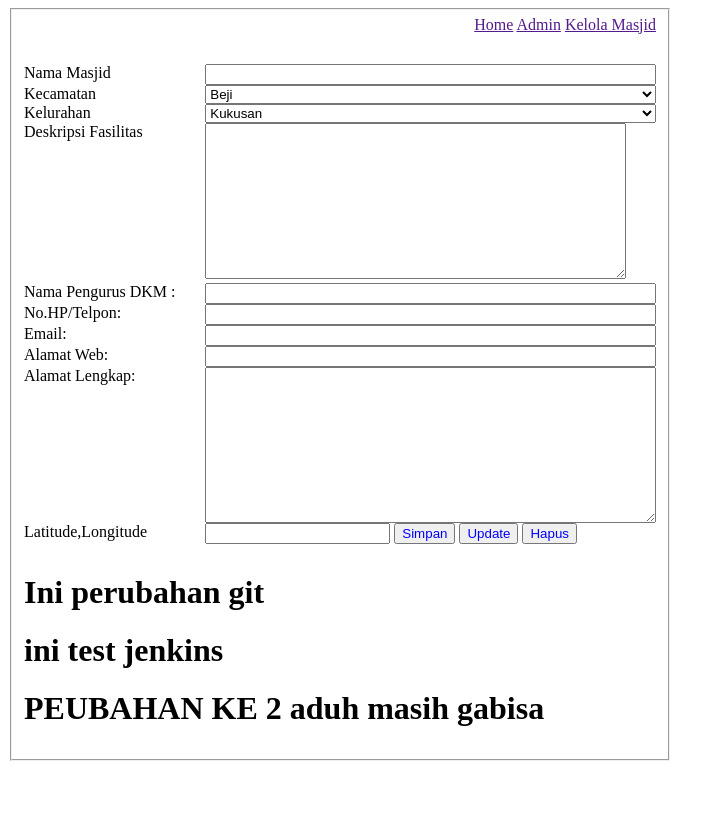
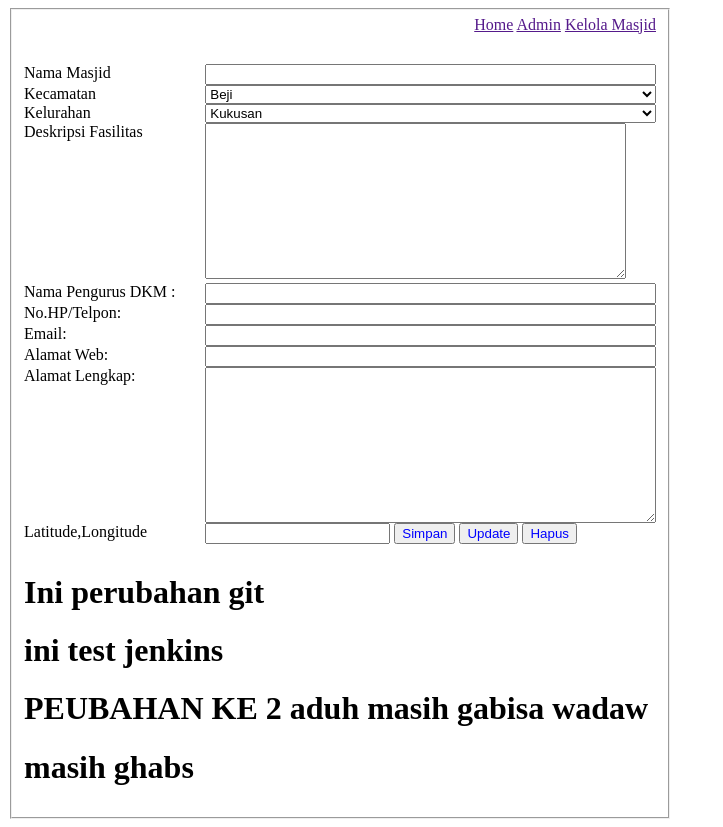
Before and after one commit to ryanraditya/form-masjid, a plain HTML site: page index.html in a window 1280 px wide. Shown: the whole page, without its empty margins (0-723 px from the left). Before the commit the page ends 800 px from the top, so only its background shows below. Drawn offline with Linux system fonts and the light colour scheme.

Commit message:
test auto deploy baru

```diff
--- a/index.html
+++ b/index.html
@@ -57,7 +57,8 @@
         <h1>Ini perubahan git</h1>
     </body>
     <h1>ini test jenkins</h1>
-    <h1>PEUBAHAN KE 2 aduh masih gabisa</h1>
+    <h1>PEUBAHAN KE 2 aduh masih gabisa wadaw</h1>
+    <h1>masih ghabs</h1>
 </fieldset>
 
 </html>
```
